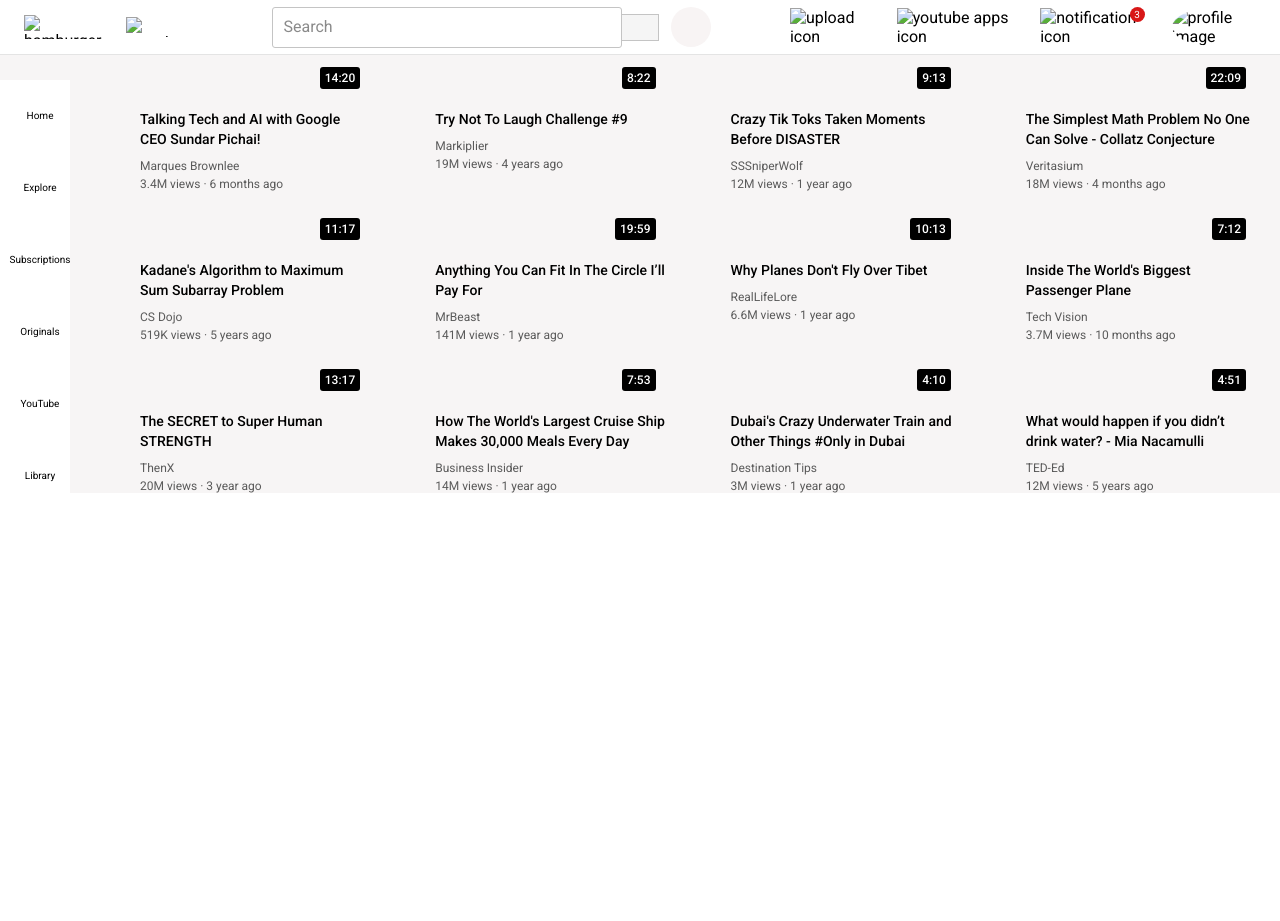
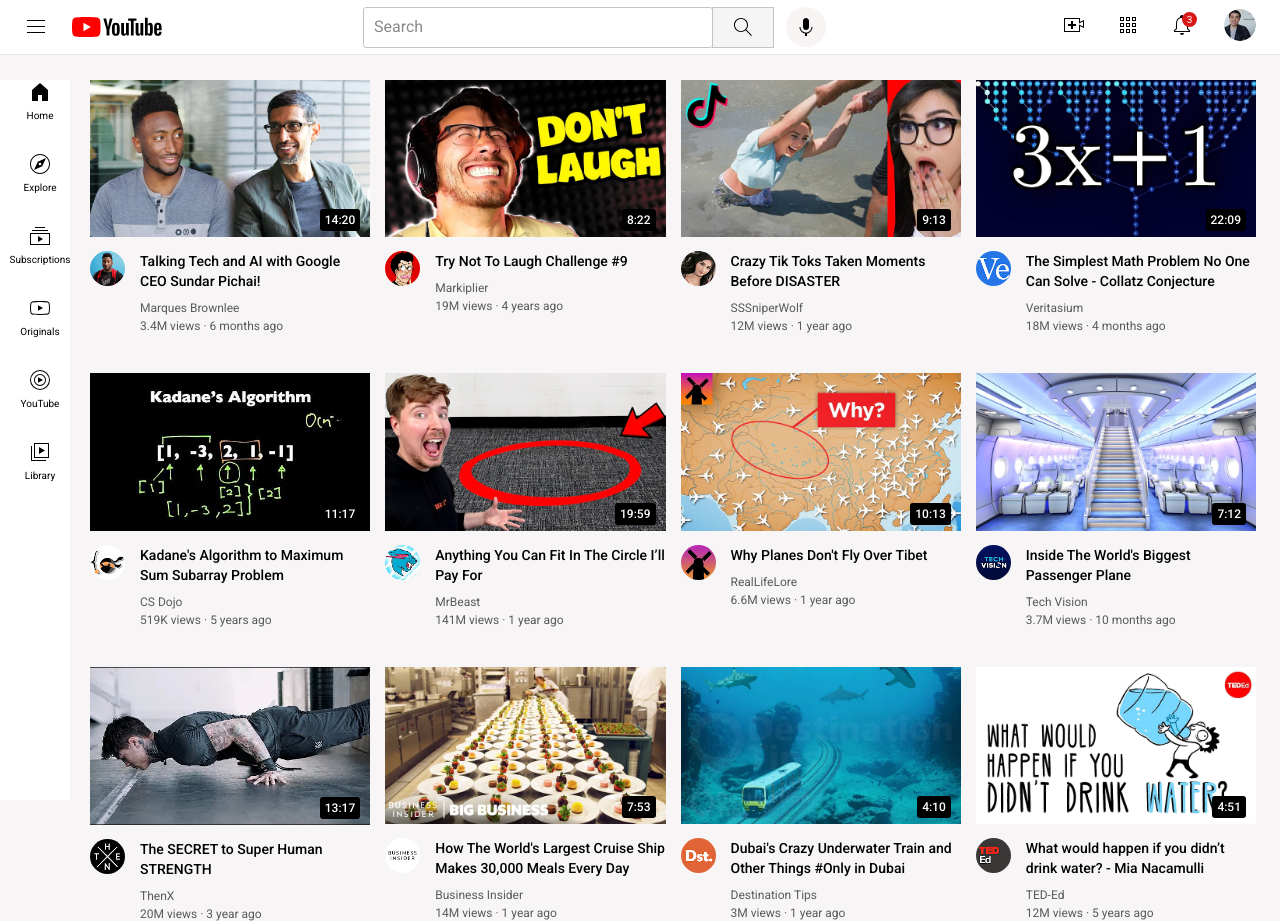
Before and after one commit to arjunvirk/html-css-youtube, a plain HTML site: page index.html in a window 1280 px wide. Before the commit the page ends 800 px from the top, so only its background shows below. Drawn offline with Linux system fonts and the light colour scheme; the site is published under a folder, as on GitHub Pages, so addresses that start at the root find nothing.

Commit message:
Updated html file

```diff
--- a/index.html
+++ b/index.html
@@ -14,35 +14,35 @@
 <body>
     <header>
         <div class="left-part">
-            <img class="hamburger-menu-icon" src="/icons/hamburger-menu.svg" alt="hamburger menu">
-            <img class="youtube-logo-icon" src="/icons/youtube-logo.svg" alt="youtube logo">
+            <img class="hamburger-menu-icon" src="icons/hamburger-menu.svg" alt="hamburger menu">
+            <img class="youtube-logo-icon" src="icons/youtube-logo.svg" alt="youtube logo">
         </div>
 
         <div class="middle-part">
             <input class="search-bar" type="text" placeholder="Search">
             <button class="search-button">
-                <img class="search-icon" src="/icons/search.svg" alt="">
+                <img class="search-icon" src="icons/search.svg" alt="">
             </button>
             <button class="voice-search-button">
-                <img class="voice-search-icon" src="/icons/voice-search-icon.svg" alt="">
+                <img class="voice-search-icon" src="icons/voice-search-icon.svg" alt="">
             </button>
         </div>
 
         <div class="right-part">
             <div class="upload-icon-container">
-                <img src="/icons/upload.svg" alt="upload icon">
+                <img src="icons/upload.svg" alt="upload icon">
             </div>
             <div class="youtube-apps-container">
-                <img src="/icons/youtube-apps.svg" alt="youtube apps icon">
+                <img src="icons/youtube-apps.svg" alt="youtube apps icon">
             </div>
             <div class="notification-icon-container">
-                <img src="/icons/notifications.svg" alt="notification icon">
+                <img src="icons/notifications.svg" alt="notification icon">
                 <div class="notification-icon-count-container">
                     <span class="notification-count">3</span>
                 </div>
             </div>
             <div class="channel-profile-image-container">
-                <img src="/channel-pictures/my-channel.jpeg" alt="profile image">
+                <img src="channel-pictures/my-channel.jpeg" alt="profile image">
             </div>
         </div>
     </header>
@@ -51,27 +51,27 @@
         <aside>
             <div class="sidebar">
                 <div>
-                    <img src="/icons/home.svg" alt="">
+                    <img src="icons/home.svg" alt="">
                     <p>Home</p>
                 </div>
                 <div>
-                    <img src="/icons/explore.svg" alt="">
+                    <img src="icons/explore.svg" alt="">
                     <p>Explore</p>
                 </div>
                 <div>
-                    <img src="/icons/subscriptions.svg" alt="">
+                    <img src="icons/subscriptions.svg" alt="">
                     <p>Subscriptions</p>
                 </div>
                 <div>
-                    <img src="/icons/originals.svg" alt="">
+                    <img src="icons/originals.svg" alt="">
                     <p>Originals</p>
                 </div>
                 <div class=".youtube-music">
-                    <img src="/icons/youtube-music.svg" alt="">
+                    <img src="icons/youtube-music.svg" alt="">
                     <p>YouTube</p>
                 </div>
                 <div>
-                    <img src="/icons/library.svg" alt="">
+                    <img src="icons/library.svg" alt="">
                     <p>Library</p>
                 </div>
             </div>
@@ -80,14 +80,14 @@
             <div class="grid-videos-container">
                 <div class="video-block">
                     <div class="thumbnail-container">
-                        <img class="thumbnail" src="/thumbnails/thumbnail-1.webp" alt="">
+                        <img class="thumbnail" src="thumbnails/thumbnail-1.webp" alt="">
                         <div class="video-time-container">
                             <span class="video-time">14:20</span>
                         </div>
                     </div>
                     <div class="video-details-grid">
                         <div class="profile-picture-container">
-                            <img class="channel-picture" src="/channel-pictures/channel-1.jpeg" alt="">
+                            <img class="channel-picture" src="channel-pictures/channel-1.jpeg" alt="">
                         </div>
                         <div class="video-info">
                             <p class="video-title">Talking Tech and AI with Google CEO Sundar Pichai!</p>
@@ -99,14 +99,14 @@
 
                 <div class="video-block">
                     <div class="thumbnail-container">
-                        <img class="thumbnail" src="/thumbnails/thumbnail-2.webp" alt="">
+                        <img class="thumbnail" src="thumbnails/thumbnail-2.webp" alt="">
                         <div class="video-time-container">
                             <span class="video-time">8:22</span>
                         </div>
                     </div>
                     <div class="video-details-grid">
                         <div class="profile-picture-container">
-                            <img class="channel-picture" src="/channel-pictures/channel-2.jpeg" alt="">
+                            <img class="channel-picture" src="channel-pictures/channel-2.jpeg" alt="">
                         </div>
                         <div class="video-info">
                             <p class="video-title">Try Not To Laugh Challenge #9</p>
@@ -118,14 +118,14 @@
 
                 <div class="video-block">
                     <div class="thumbnail-container">
-                        <img class="thumbnail" src="/thumbnails/thumbnail-3.webp" alt="">
+                        <img class="thumbnail" src="thumbnails/thumbnail-3.webp" alt="">
                         <div class="video-time-container">
                             <span class="video-time">9:13</span>
                         </div>
                     </div>
                     <div class="video-details-grid">
                         <div class="profile-picture-container">
-                            <img class="channel-picture" src="/channel-pictures/channel-3.jpeg" alt="">
+                            <img class="channel-picture" src="channel-pictures/channel-3.jpeg" alt="">
                         </div>
                         <div class="video-info">
                             <p class="video-title">Crazy Tik Toks Taken Moments Before DISASTER</p>
@@ -137,14 +137,14 @@
 
                 <div class="video-block">
                     <div class="thumbnail-container">
-                        <img class="thumbnail" src="/thumbnails/thumbnail-4.webp" alt="">
+                        <img class="thumbnail" src="thumbnails/thumbnail-4.webp" alt="">
                         <div class="video-time-container">
                             <span class="video-time">22:09</span>
                         </div>
                     </div>
                     <div class="video-details-grid">
                         <div class="profile-picture-container">
-                            <img class="channel-picture" src="/channel-pictures/channel-4.jpeg" alt="">
+                            <img class="channel-picture" src="channel-pictures/channel-4.jpeg" alt="">
                         </div>
                         <div class="video-info">
                             <p class="video-title">The Simplest Math Problem No One Can Solve - Collatz Conjecture</p>
@@ -156,14 +156,14 @@
 
                 <div class="video-block">
                     <div class="thumbnail-container">
-                        <img class="thumbnail" src="/thumbnails/thumbnail-5.webp" alt="">
+                        <img class="thumbnail" src="thumbnails/thumbnail-5.webp" alt="">
                         <div class="video-time-container">
                             <span class="video-time">11:17</span>
                         </div>
                     </div>
                     <div class="video-details-grid">
                         <div class="profile-picture-container">
-                            <img class="channel-picture" src="/channel-pictures/channel-5.jpeg" alt="">
+                            <img class="channel-picture" src="channel-pictures/channel-5.jpeg" alt="">
                         </div>
                         <div class="video-info">
                             <p class="video-title">Kadane's Algorithm to Maximum Sum Subarray Problem</p>
@@ -175,14 +175,14 @@
 
                 <div class="video-block">
                     <div class="thumbnail-container">
-                        <img class="thumbnail" src="/thumbnails/thumbnail-6.webp" alt="">
+                        <img class="thumbnail" src="thumbnails/thumbnail-6.webp" alt="">
                         <div class="video-time-container">
                             <span class="video-time">19:59</span>
                         </div>
                     </div>
                     <div class="video-details-grid">
                         <div class="profile-picture-container">
-                            <img class="channel-picture" src="/channel-pictures/channel-6.jpeg" alt="">
+                            <img class="channel-picture" src="channel-pictures/channel-6.jpeg" alt="">
                         </div>
                         <div class="video-info">
                             <p class="video-title">Anything You Can Fit In The Circle I’ll Pay For</p>
@@ -194,14 +194,14 @@
 
                 <div class="video-block">
                     <div class="thumbnail-container">
-                        <img class="thumbnail" src="/thumbnails/thumbnail-7.webp" alt="">
+                        <img class="thumbnail" src="thumbnails/thumbnail-7.webp" alt="">
                         <div class="video-time-container">
                             <span class="video-time">10:13</span>
                         </div>
                     </div>
                     <div class="video-details-grid">
                         <div class="profile-picture-container">
-                            <img class="channel-picture" src="/channel-pictures/channel-7.jpeg" alt="">
+                            <img class="channel-picture" src="channel-pictures/channel-7.jpeg" alt="">
                         </div>
                         <div class="video-info">
                             <p class="video-title">Why Planes Don't Fly Over Tibet</p>
@@ -213,14 +213,14 @@
 
                 <div class="video-block">
                     <div class="thumbnail-container">
-                        <img class="thumbnail" src="/thumbnails/thumbnail-8.webp" alt="">
+                        <img class="thumbnail" src="thumbnails/thumbnail-8.webp" alt="">
                         <div class="video-time-container">
                             <span class="video-time">7:12</span>
                         </div>
                     </div>
                     <div class="video-details-grid">
                         <div class="profile-picture-container">
-                            <img class="channel-picture" src="/channel-pictures/channel-8.jpeg" alt="">
+                            <img class="channel-picture" src="channel-pictures/channel-8.jpeg" alt="">
                         </div>
                         <div class="video-info">
                             <p class="video-title">Inside The World's Biggest Passenger Plane</p>
@@ -232,14 +232,14 @@
 
                 <div class="video-block">
                     <div class="thumbnail-container">
-                        <img class="thumbnail" src="/thumbnails/thumbnail-9.webp" alt="">
+                        <img class="thumbnail" src="thumbnails/thumbnail-9.webp" alt="">
                         <div class="video-time-container">
                             <span class="video-time">13:17</span>
                         </div>
                     </div>
                     <div class="video-details-grid">
                         <div class="profile-picture-container">
-                            <img class="channel-picture" src="/channel-pictures/channel-9.jpeg" alt="">
+                            <img class="channel-picture" src="channel-pictures/channel-9.jpeg" alt="">
                         </div>
                         <div class="video-info">
                             <p class="video-title">The SECRET to Super Human STRENGTH</p>
@@ -251,14 +251,14 @@
 
                 <div class="video-block">
                     <div class="thumbnail-container">
-                        <img class="thumbnail" src="/thumbnails/thumbnail-10.webp" alt="">
+                        <img class="thumbnail" src="thumbnails/thumbnail-10.webp" alt="">
                         <div class="video-time-container">
                             <span class="video-time">7:53</span>
                         </div>
                     </div>
                     <div class="video-details-grid">
                         <div class="profile-picture-container">
-                            <img class="channel-picture" src="/channel-pictures/channel-10.jpeg" alt="">
+                            <img class="channel-picture" src="channel-pictures/channel-10.jpeg" alt="">
                         </div>
                         <div class="video-info">
                             <p class="video-title">How The World's Largest Cruise Ship Makes 30,000 Meals Every Day</p>
@@ -270,14 +270,14 @@
 
                 <div class="video-block">
                     <div class="thumbnail-container">
-                        <img class="thumbnail" src="/thumbnails/thumbnail-11.webp" alt="">
+                        <img class="thumbnail" src="thumbnails/thumbnail-11.webp" alt="">
                         <div class="video-time-container">
                             <span class="video-time">4:10</span>
                         </div>
                     </div>
                     <div class="video-details-grid">
                         <div class="profile-picture-container">
-                            <img class="channel-picture" src="/channel-pictures/channel-11.jpeg" alt="">
+                            <img class="channel-picture" src="channel-pictures/channel-11.jpeg" alt="">
                         </div>
                         <div class="video-info">
                             <p class="video-title">Dubai's Crazy Underwater Train and Other Things #Only in Dubai</p>
@@ -289,14 +289,14 @@
 
                 <div class="video-block">
                     <div class="thumbnail-container">
-                        <img class="thumbnail" src="/thumbnails/thumbnail-12.webp" alt="">
+                        <img class="thumbnail" src="thumbnails/thumbnail-12.webp" alt="">
                         <div class="video-time-container">
                             <span class="video-time">4:51</span>
                         </div>
                     </div>
                     <div class="video-details-grid">
                         <div class="profile-picture-container">
-                            <img class="channel-picture" src="/channel-pictures/channel-12.jpeg" alt="">
+                            <img class="channel-picture" src="channel-pictures/channel-12.jpeg" alt="">
                         </div>
                         <div class="video-info">
                             <p class="video-title">What would happen if you didn’t drink water? - Mia Nacamulli</p>
```
